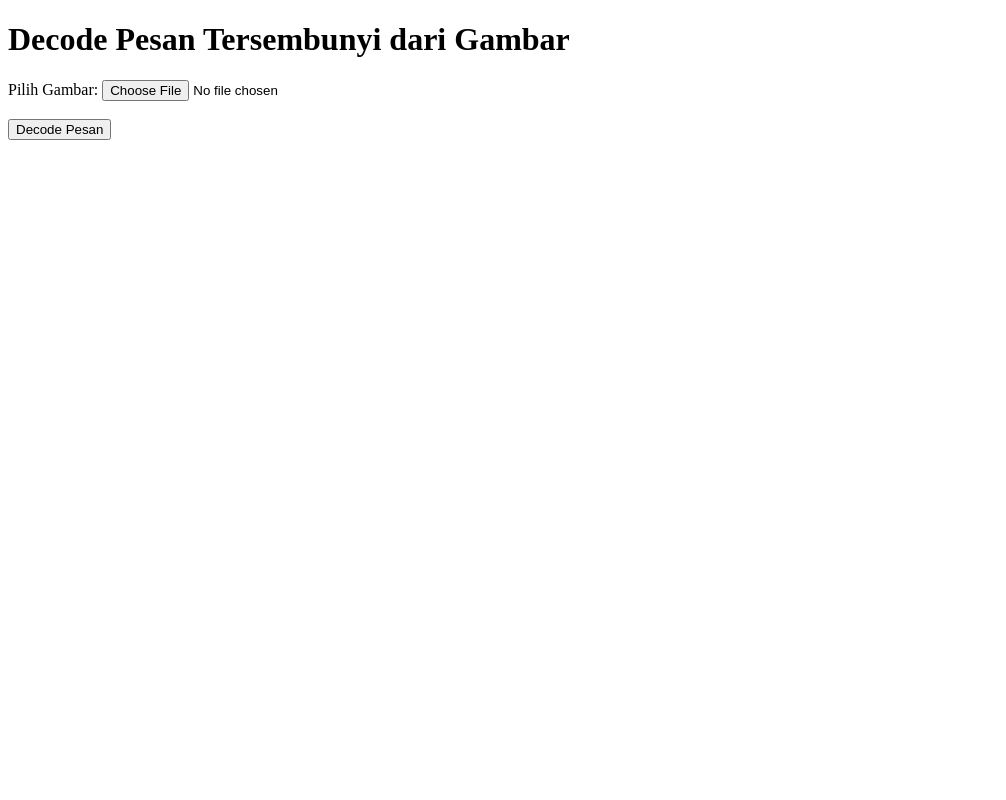
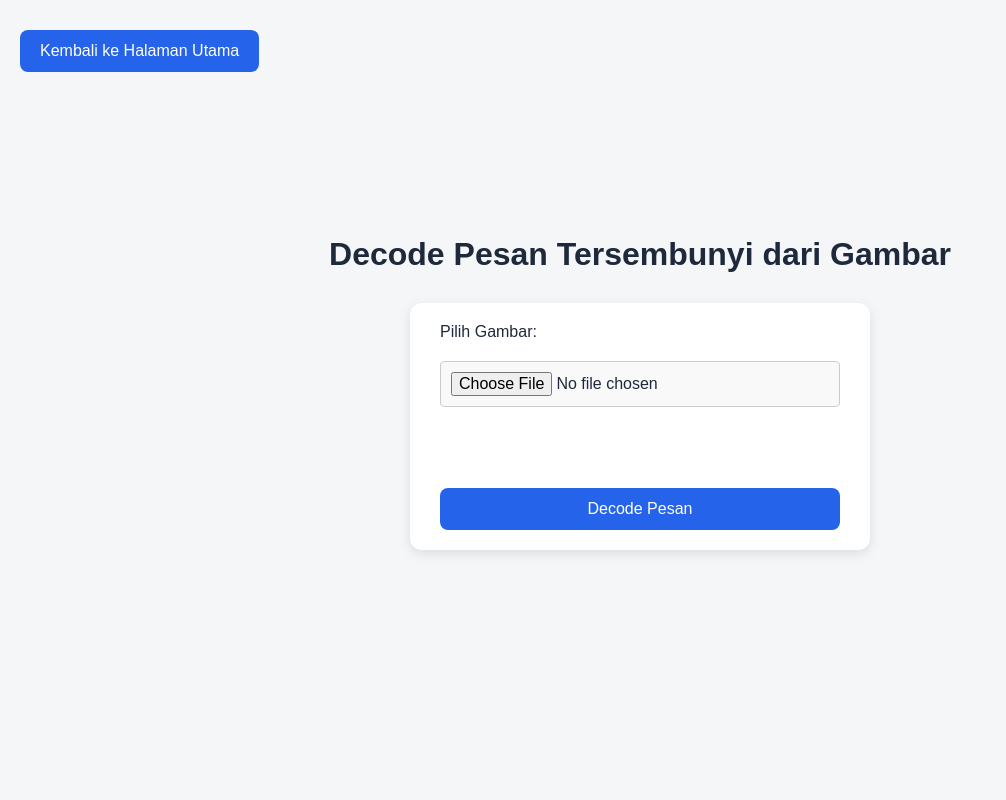
Before and after one commit to RyianDzuhri/steganografi, a Flask app: page /decode in a window 1280 px wide. Shown: the whole page, without its empty margins (0-1006 px from the left). Run offline with Flask 2, Linux system fonts and the light colour scheme.

Commit message:
tambah css, tambah sedikit fitur di pythonnya, perubahan dikit struktur filenya

```diff
--- a/app.py
+++ b/app.py
@@ -1,6 +1,7 @@
 from flask import Flask, render_template, request, redirect, url_for
 from PIL import Image
 import os
+from io import BytesIO
 
 app = Flask(__name__)
 
@@ -38,9 +39,8 @@ def encode_lsb(image_path, message, output_path):
     os.makedirs(os.path.dirname(output_path), exist_ok=True)
     img.save(output_path)
 
-# Fungsi untuk membaca pesan (decode LSB)
-def decode_lsb(image_path):
-    img = Image.open(image_path)
+# Fungsi untuk membaca pesan dari Image object (tanpa simpan file)
+def decode_lsb_from_image(img):
     img = img.convert('RGB')
     pixels = img.load()
 
@@ -59,6 +59,11 @@ def decode_lsb(image_path):
         return message[:end_marker]
     return "❌ Tidak ditemukan pesan tersembunyi."
 
+# Fungsi lama tetap dipertahankan untuk decoding dari path
+def decode_lsb(image_path):
+    img = Image.open(image_path)
+    return decode_lsb_from_image(img)
+
 # Route untuk halaman utama (encode)
 @app.route('/', methods=['GET', 'POST'])
 def index():
@@ -68,7 +73,7 @@ def index():
 
         if image_file and message:
             input_path = os.path.join('static/images', image_file.filename)
-            output_path = os.path.join('static/images', f"encoded_{image_file.filename}")
+            output_path = os.path.join('static/uploads', f"encoded_{image_file.filename}")
 
             image_file.save(input_path)
             encode_lsb(input_path, message, output_path)
@@ -82,20 +87,26 @@ def index():
 def result(image_name):
     return render_template('result.html', image_name=image_name)
 
-# Route untuk halaman decode
+# Route untuk halaman decode tanpa menyimpan file
 @app.route('/decode', methods=['GET', 'POST'])
 def decode():
     if request.method == 'POST':
         image_file = request.files['image']
         if image_file:
-            input_path = os.path.join('static/images', image_file.filename)
-            image_file.save(input_path)
-
-            # Decode pesan dari gambar
-            message = decode_lsb(input_path)
+            img = Image.open(BytesIO(image_file.read()))  # baca dari memory, tanpa save
+            message = decode_lsb_from_image(img)
             return render_template('decode_result.html', message=message)
 
     return render_template('decode.html')
 
+# Route untuk decode gambar langsung setelah encoding
+@app.route('/decode_direct', methods=['POST'])
+def decode_direct():
+    image_name = request.form['image_name']
+    image_path = os.path.join('static/uploads', image_name)
+
+    message = decode_lsb(image_path)
+    return render_template('decode_result.html', message=message)
+
 if __name__ == "__main__":
     app.run(debug=True)
--- /dev/null
+++ b/static/style.css
@@ -0,0 +1,162 @@
+/* style.css */
+body {
+    margin: 0;
+    padding: 0;
+    font-family: 'Poppins', sans-serif;
+    background-color: #f4f6f8;
+    color: #1e293b;
+    display: flex;
+    justify-content: center;
+    align-items: center;
+    min-height: 100vh;
+    flex-direction: column;
+}
+
+h1 {
+    margin-bottom: 30px;
+}
+
+h3 {
+    margin-top: 20px;
+    margin-bottom: 10px;
+}
+
+form {
+    background-color: white;
+    padding: 20px 30px;
+    border-radius: 12px;
+    box-shadow: 0 4px 12px rgba(0,0,0,0.1);
+    display: flex;
+    flex-direction: column;
+    gap: 15px;
+    width: 100%;
+    max-width: 400px;
+}
+
+label {
+    font-weight: 500;
+}
+
+form label {
+    margin-bottom: 5px;
+}
+
+/* Custom file input style */
+input[type="file"] {
+    padding: 10px;
+    font-size: 1rem;
+    border: 1px solid #ccc;
+    border-radius: 4px;
+    background-color: #f9f9f9;
+    cursor: pointer;
+}
+
+input[type="file"]:hover {
+    background-color: #f1f1f1;
+}
+
+input[type="file"]:focus {
+    outline: none;
+    border-color: #4CAF50;
+}
+
+input[type="text"] {
+    padding: 10px;
+    border: 1px solid #cbd5e1;
+    border-radius: 8px;
+    outline: none;
+}
+
+button {
+    background-color: #2563eb;
+    color: white;
+    border: none;
+    padding: 12px;
+    border-radius: 8px;
+    font-size: 1rem;
+    cursor: pointer;
+    transition: background-color 0.3s ease;
+
+}
+
+button[type="submit"] {
+    margin-top: 15px;
+}
+
+button[type="submit"]:hover {
+    background-color: #1d4ed8;
+    transform: scale(1.05); /* Slightly enlarges button */
+    box-shadow: 0 4px 8px rgba(0, 0, 0, 0.1);
+}
+
+button:hover {
+    background-color: #1d4ed8;
+}
+
+/* Styling untuk tombol kembali */
+.back-button {
+    position: absolute;
+    top: 20px;
+    left: 20px;
+    display: flex;
+    gap: 15px;  /* Jarak antar tombol */
+}
+
+.back-button a {
+    text-decoration: none;
+    padding: 12px 20px;
+    background-color: #2563eb;
+    color: white;
+    border-radius: 8px;
+    font-size: 1rem;
+    cursor: pointer;
+    transition: background-color 0.3s ease;
+}
+
+.back-button a:hover {
+    background-color: #1d4ed8;
+}
+
+a {
+    color: #0ea5e9;
+    text-decoration: none;
+    margin-top: 10px;
+}
+
+a:hover {
+    text-decoration: none;
+}
+
+img {
+    display: block;
+    width: 100%;
+    height: auto; /* Make sure image aspect ratio is preserved */
+    max-width: 500px;
+    margin: 0 auto;
+    border-radius: 8px;
+    box-shadow: 0 0 10px rgba(0, 0, 0, 0.1);
+    transition: transform 0.3s ease-in-out;
+}
+
+img:hover {
+    transform: scale(1.05); /* Slight zoom on hover */
+}
+
+
+hr {
+    margin: 30px 0;
+    border: none;
+    border-top: 1px solid #e2e8f0;
+}
+/* Styling for decoded message */
+.decode-message {
+    text-align: center;
+    font-size: 1.2rem;
+    color: #333;
+    background-color: #eaf7e6;
+    padding: 20px;
+    border: 1px solid #4CAF50;
+    border-radius: 4px;
+    margin-top: 20px;
+    white-space: pre-wrap; /* To preserve message formatting */
+}
--- a/templates/decode.html
+++ b/templates/decode.html
@@ -4,6 +4,7 @@
     <meta charset="UTF-8">
     <meta name="viewport" content="width=device-width, initial-scale=1.0">
     <title>Decode Pesan</title>
+    <link rel="stylesheet" href="{{ url_for('static', filename='style.css') }}">
 </head>
 <body>
     <h1>Decode Pesan Tersembunyi dari Gambar</h1>
@@ -13,5 +14,11 @@
 
         <button type="submit">Decode Pesan</button>
     </form>
+
+    <!-- Tombol Kembali ke Halaman Utama -->
+    <br><br>
+    <div class="back-button">
+    <a href="/">Kembali ke Halaman Utama</a>
+    </div>
 </body>
 </html>
```
Also changed, not shown: templates/decode_result.html (+11 -4 lines), templates/index.html (+6 -2 lines), templates/result.html (+20 -2 lines), static/images/contoh9.png (added), static/images/encoded_Furina.png (deleted), static/uploads/encoded_Furina.png (added).
